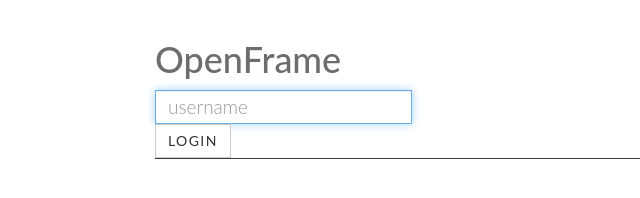
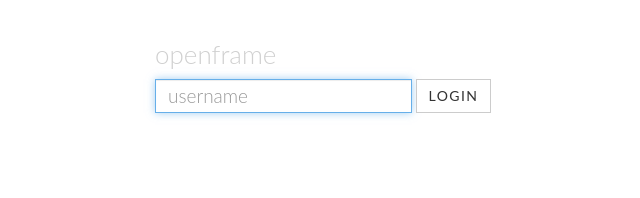
Before and after one commit to OpenframeProject/Openframe-Server, a website: page openframe/templates/splash.html in a window 1280 px wide. Shown: the whole page, without its empty margins (15-655 px from the left). Drawn offline with nearby package versions, Linux system fonts and the light colour scheme; files that its build step writes are made by us from their sources; files whose address does not match are found by name.

Commit message:
minor changes

```diff
--- a/openframe/static/css/less/styles.less
+++ b/openframe/static/css/less/styles.less
@@ -1,5 +1,10 @@
 #Login {
 	margin-top: 10%;
+}
+
+.splash-header {
+	border: none;
+	height: 100px;
 }
 
 .content-item {
--- a/openframe/templates/splash.html
+++ b/openframe/templates/splash.html
@@ -6,22 +6,23 @@
     <meta http-equiv="X-UA-Compatible" content="IE=edge">
     <meta name="viewport" content="width=device-width, initial-scale=1">
     <title>OpenFrame</title>
-    <link rel="stylesheet" type="text/css" href="/static/components/bootstrap/dist/css/bootstrap.min.css">
+    <link rel="stylesheet" type="text/css" href="/static/bootstrap/dist/css/bootstrap.css">
     <link rel="stylesheet" type="text/css" href="/static/css/styles.css">
 </head>
 
 <body>
     <div class="container" id="OpenFrame">
-        <div class="row page-header">
+        <div class="row page-header splash-header">
             <div class="col-md-12">
-                <h1>OpenFrame</h1>
+                <h3 class="text-muted"><span class="openframe">openframe</span></h3>
                 <div class="row">
                     <div class="col-md-12">
                         <form class="form-inline" id="LoginForm">
                             <div class="form-group">
                                 <input type="text" class="form-control" id="AdminUser" placeholder="username" autofocus>
+
+                            <button id="LoginButton" href="#" class="btn btn-default">Login</button>
                             </div>
-                            <button id="LoginButton" href="#" class="btn btn-default">Login</button>
                         </form>
                     </div>
                 </div>
```
Also changed, not shown: openframe/templates/index.html (+1 -1 lines), openframe/static/css/styles.css.
